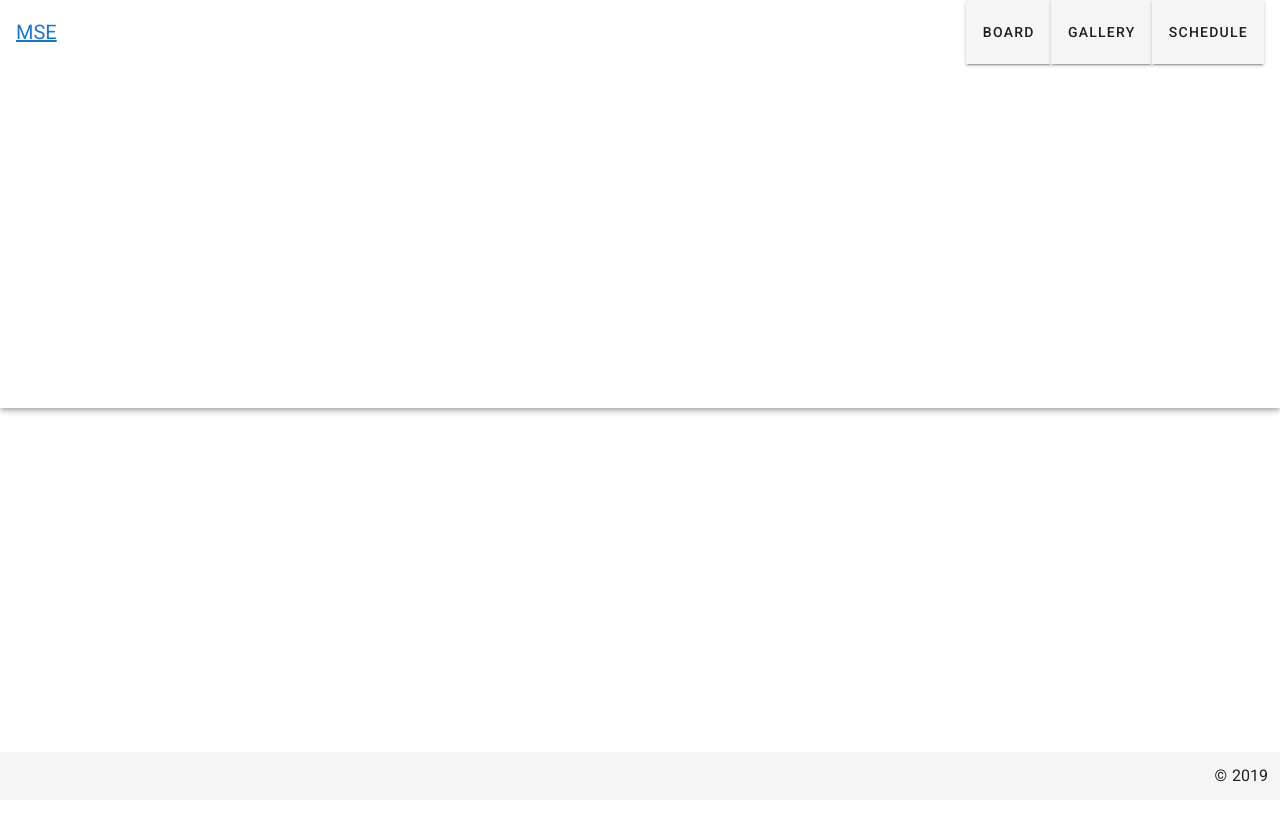
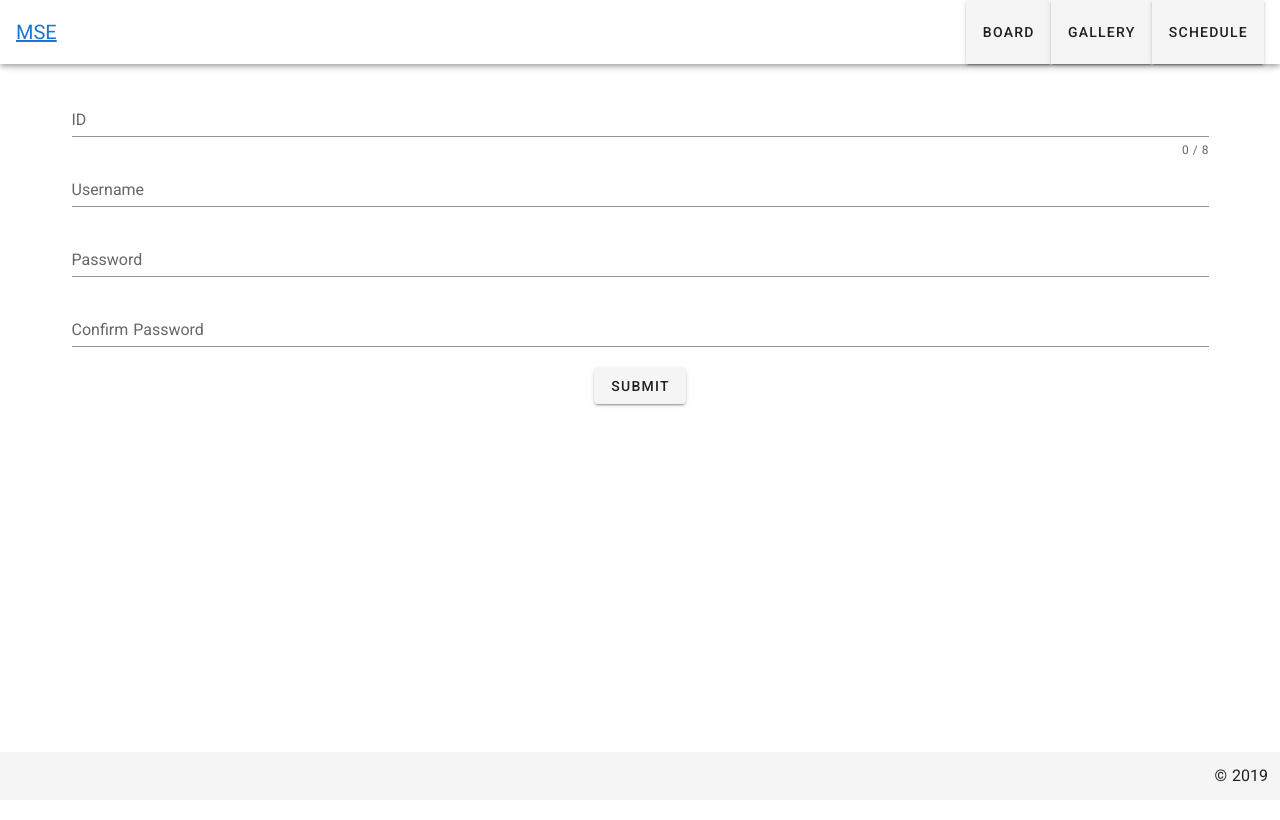
Before and after one commit to 1d1s-front-team/mse-web-front, a Nuxt app: page /signin in a window 1280 px wide. Shown: the top 820 px of the page. Built offline with nearby package versions, Linux system fonts and the light colour scheme.

Commit message:
hyewon: signin page added

```diff
--- a/pages/gallery/_id.vue
+++ b/pages/gallery/_id.vue
@@ -1,5 +1,6 @@
 <template>
     <v-container fluid class="indigo lighten-5">
+        <nuxt-link to="/gallery">Back to lists</nuxt-link>
         <div class="post">
             <h2>{{ post.title }}</h2>
             <p>{{ post.content }}</p>
--- a/pages/index.vue
+++ b/pages/index.vue
@@ -2,6 +2,9 @@
   <section class="container">
     <div>
       <template>
+        <div>
+          <nuxt-link to="signin">Sign In</nuxt-link>
+        </div>
         <v-data-iterator
           :items="items"
           content-tag="v-layout"
--- /dev/null
+++ b/pages/signin.vue
@@ -0,0 +1,97 @@
+<template>
+    <v-container>
+        <v-form v-model="valid">
+            <v-container>
+                    <v-text-field
+                            v-model="id"
+                            :rules="idRules"
+                            :counter="8"
+                            label="ID"
+                            required
+                    ></v-text-field>
+                    <v-text-field
+                                v-model="username"
+                                :rules="nameRules"
+                                label="Username"
+                                required
+                    ></v-text-field>
+                    <v-text-field
+                                v-model="password"
+                                :rules="passwordRules"
+                                :type="'password'"
+                                label="Password"
+                                required
+                    ></v-text-field>
+                    <v-text-field
+                                v-model="passwordConfirm"
+                                :rules=rules
+                                :type="'password'"
+                                label="Confirm Password"
+                                required
+                    ></v-text-field>
+                <v-btn @click="submit">Submit</v-btn>
+            </v-container>
+        </v-form>
+    </v-container>
+</template>
+
+<script>
+    export default {
+        name: "signin",
+        data: () => ({
+            valid: true,
+            show: false,
+            id: '',
+            username: '',
+            idRules: [
+                v => !!v || 'ID is required',
+                v => v.length === 8 || 'ID must be 8 integers'
+            ],
+            nameRules: [
+                v => !!v || 'Username is required',
+                v => v.length < 30 || 'Username must be less than 30 characters'
+            ],
+            password: '',
+            passwordRules: [
+                v => !!v || 'Password is required',
+                v => v.length > 7 || 'Password must be at least 8 characters'
+                // v => /.+@.+/.test(v) || 'E-mail must be valid',
+            ],
+            passwordConfirm: '',
+        }),
+        computed: {
+            rules () {
+                const rules = []
+                // const min = 30
+                //
+                // if (min) {
+                //     const rule = v => v.length > 7 || 'Password must be at least 8 characters'
+                //     rules.push(rule)
+                // }
+                if (this.password) {
+                    const rule = v => (!!v && v) === this.password || 'Values do not match'
+                    rules.push(rule)
+                }
+                return rules
+            }
+        },
+        methods: {
+            async submit () {
+                const newUser = await this.$axios.$post(`/api/auth/register`,
+                    {
+                        headers: { "Content-Type": "application/x-www-form-urlencoded" },
+                        body: {
+                            id: this.id,
+                            username: this.username,
+                            password: this.password
+                        }
+                    })
+                console.log(newUser)
+            },
+        }
+    }
+</script>
+
+<style scoped>
+
+</style>
```
